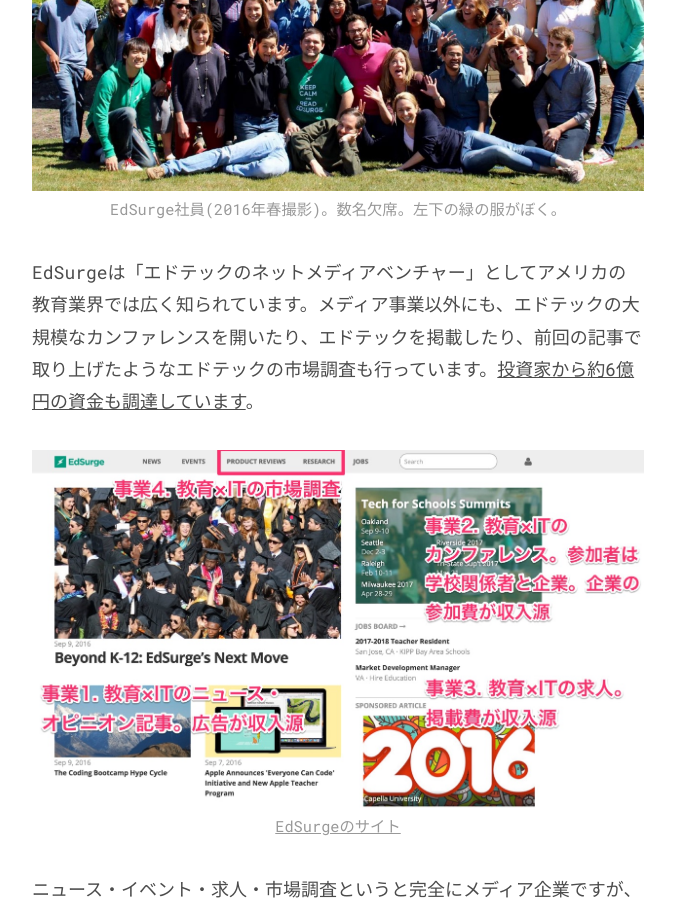
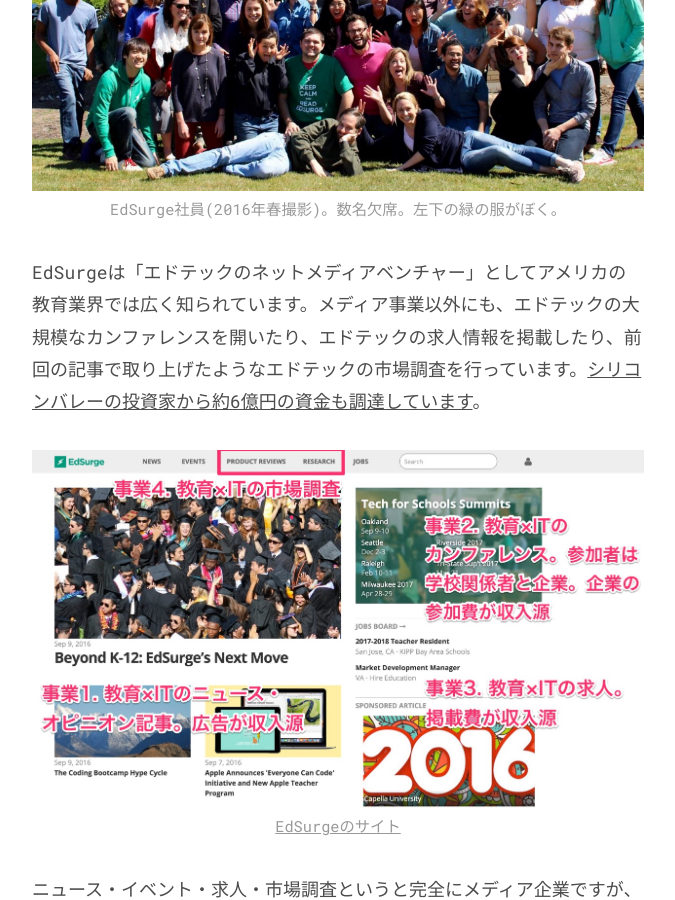
Before and after one commit to chibicode/senseicode, a Jekyll site: the page built from _posts/2016-09-08-edsurge-concierge.md, in a window 1280 px wide and 900 px high, scrolled down 2162 px. Shown: the whole window, without its empty margins (302-977 px from the left). Built offline with Jekyll 4.4.1, drawn with Linux system fonts in a browser that asks for light colours; comment, search, counter and statistics services are not loaded.

Commit message:
:pencil:

```diff
--- a/_posts/2016-09-08-edsurge-concierge.md
+++ b/_posts/2016-09-08-edsurge-concierge.md
@@ -36,7 +36,7 @@
   <figcaption>EdSurge社員(2016年春撮影)。数名欠席。左下の緑の服がぼく。</figcaption>
 </figure>
 
-EdSurgeは「エドテックのネットメディアベンチャー」としてアメリカの教育業界では広く知られています。メディア事業以外にも、エドテックの大規模なカンファレンスを開いたり、エドテックを掲載したり、前回の記事で取り上げたようなエドテックの市場調査も行っています。[投資家から約6億円の資金も調達しています](https://www.crunchbase.com/organization/edsurge)。
+EdSurgeは「エドテックのネットメディアベンチャー」としてアメリカの教育業界では広く知られています。メディア事業以外にも、エドテックの大規模なカンファレンスを開いたり、エドテックの求人情報を掲載したり、前回の記事で取り上げたようなエドテックの市場調査を行っています。[シリコンバレーの投資家から約6億円の資金も調達しています](https://www.crunchbase.com/organization/edsurge)。
 
 <figure>
   <img src="/images/6/edsurge-site.jpg" />
```
